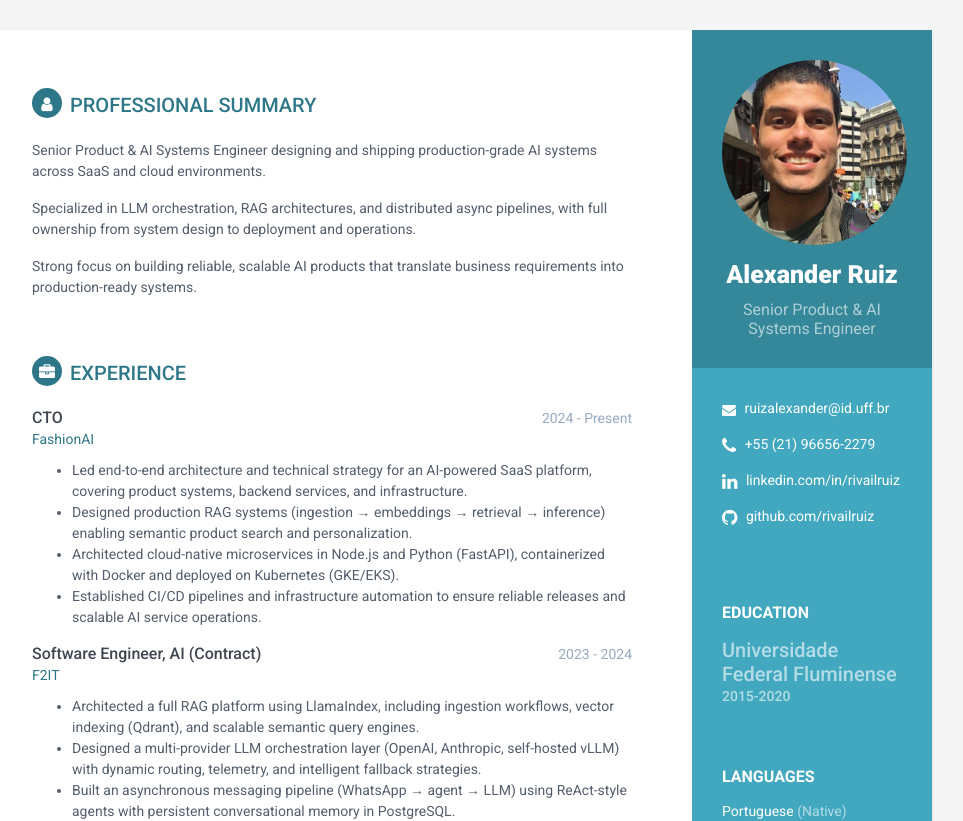
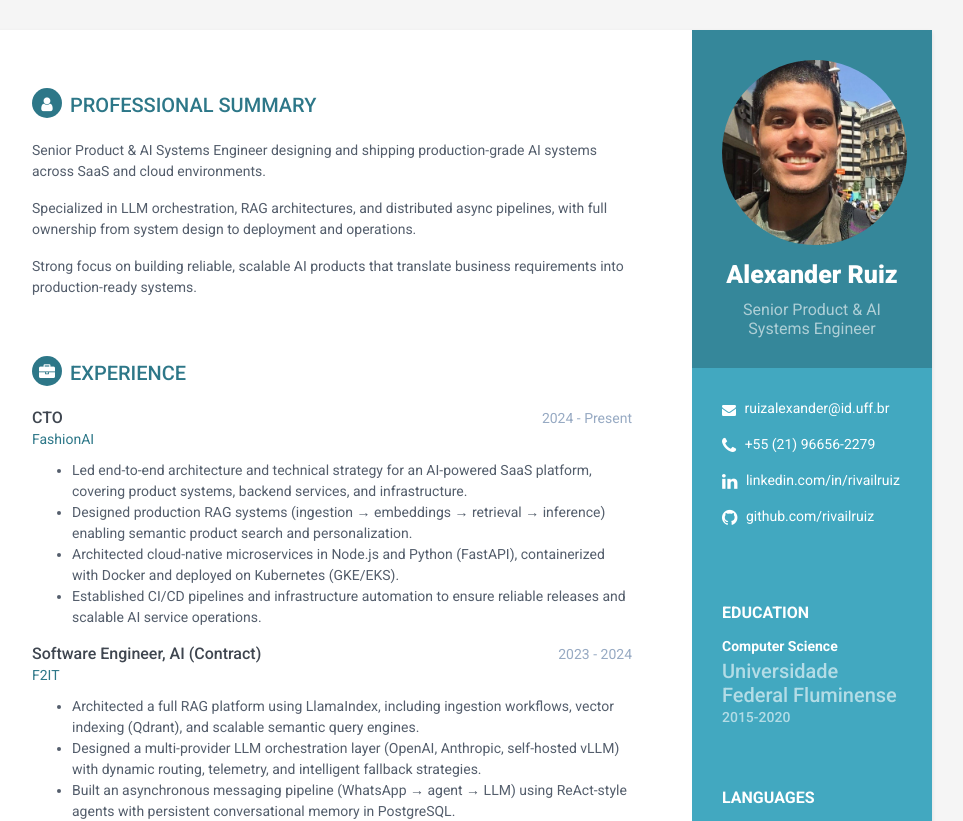
Before and after one commit to rivailruiz/me, a React app: page / in a window 1280 px wide. Shown: the top 821 px of the page, without its empty margins (188-1151 px from the left). Built offline with nearby package versions, Linux system fonts and the light colour scheme.

Commit message:
Fix education degree field

```diff
--- a/src/data/profile.js
+++ b/src/data/profile.js
@@ -11,7 +11,7 @@ const profile = {
   educationDetails: {
     sectionTitle: '',
     list: [
-      { name: 'Computer Science', school: 'Universidade Federal Fluminense', date: '2015-2020' }
+      { degree: 'Computer Science', school: 'Universidade Federal Fluminense', date: '2015-2020' }
     ]
   },
   languages: {
```
